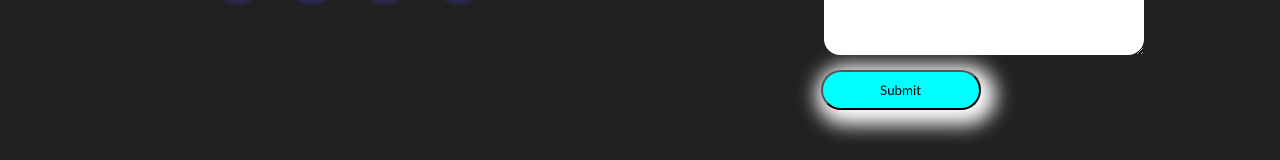
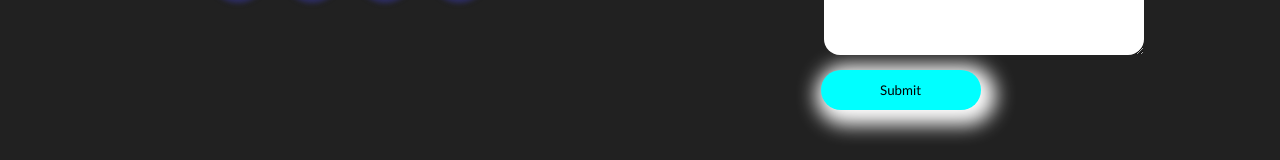
Before and after one commit to shivam9981/myportfolio, a React (Create React App) app: page / in a window 1280 px wide. In both pictures the pointer is over the button "Submit". Shown: the part 5597-5757 px from the top of the page. Built offline with nearby package versions, Linux system fonts and the light colour scheme.

Commit message:
button changes

```diff
--- a/src/Styles/Contact.css
+++ b/src/Styles/Contact.css
@@ -111,6 +111,8 @@
 }
 
 .btn-contact:hover {
+    /* outline: none; */
+    border: none;
     cursor: pointer;
     box-shadow: 5px 5px 19px 10px rgb(255, 255, 255);
     background-color: aqua;
--- a/src/Styles/Home.css
+++ b/src/Styles/Home.css
@@ -7,6 +7,7 @@
 }
 .img:hover{
     cursor: pointer;
+    /* box-shadow:   5px 5px 1000px 10px aqua */
     box-shadow:   5px 5px 1000px 10px rgb(255, 255, 255)
 }
 .conatiner-home{
```
